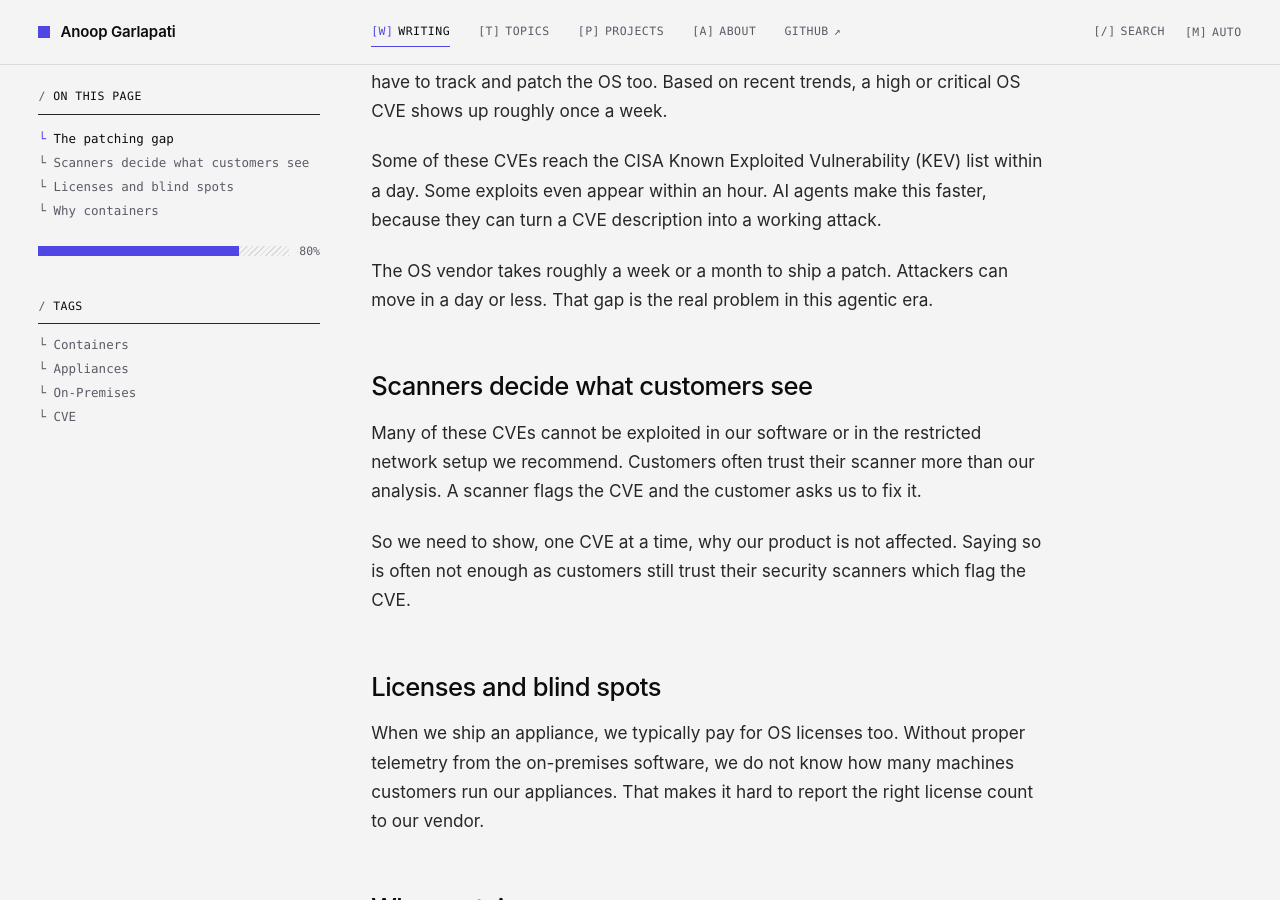
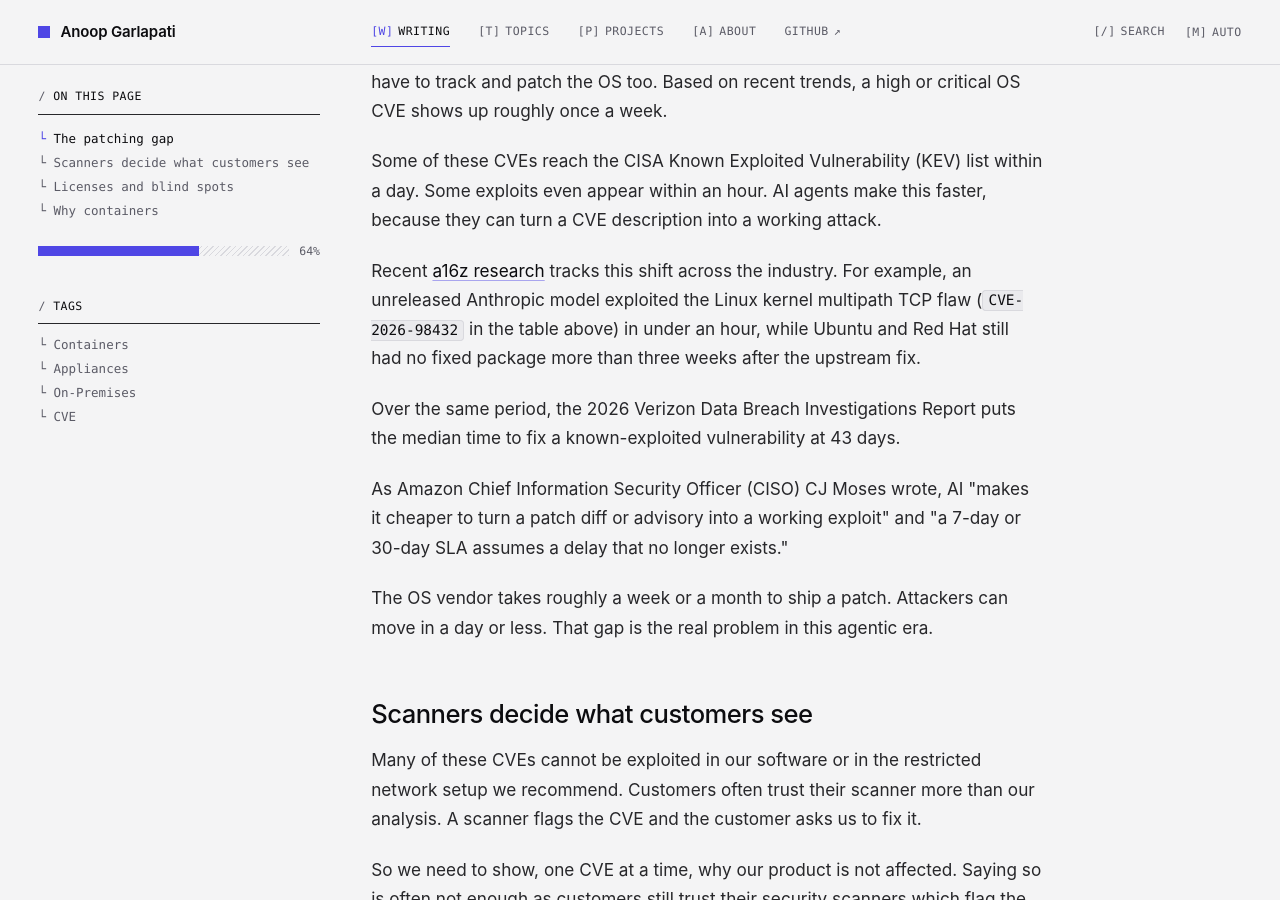
Before and after one commit to anoopgarlapati/anoopgarlapati.github.io, an MkDocs documentation site: the page built from docs/posts/2026-11-05-ship-containers-not-appliances-for-on-premises-software.md, in a window 1280 px wide and 900 px high, scrolled down 1255 px. Built offline with MkDocs 1.6.1, drawn with Linux system fonts in a browser that asks for light colours; some of the changed text lies outside the part shown.

Commit message:
post: update ship-containers-not-appliances-for-on-premises-software post with a16z insights

```diff
--- a/docs/posts/2026-11-05-ship-containers-not-appliances-for-on-premises-software.md
+++ b/docs/posts/2026-11-05-ship-containers-not-appliances-for-on-premises-software.md
@@ -2,6 +2,7 @@
 title: Why we should ship containers for on-premises software and not the appliances
 description: Operating system vendors take roughly a week to a month to ship a patch, while attackers can move in a day. Containers leave the OS and the host to the customer.
 date: 2026-11-05
+updated: 2026-11-06
 categories:
   - Architecture
 tags:
@@ -33,6 +34,12 @@ Appliances ship with an operating system, such as AlmaLinux. That means we have
 
 Some of these CVEs reach the CISA Known Exploited Vulnerability (KEV) list within a day. Some exploits even appear within an hour. AI agents make this faster, because they can turn a CVE description into a working attack.
 
+Recent [a16z research](https://www.a16z.news/p/the-exploit-was-the-bottleneck) tracks this shift across the industry. For example, an unreleased Anthropic model exploited the Linux kernel multipath TCP flaw (`CVE-2026-98432` in the table above) in under an hour, while Ubuntu and Red Hat still had no fixed package more than three weeks after the upstream fix.
+
+Over the same period, the 2026 Verizon Data Breach Investigations Report puts the median time to fix a known-exploited vulnerability at 43 days.
+
+As Amazon Chief Information Security Officer (CISO) CJ Moses wrote, AI "makes it cheaper to turn a patch diff or advisory into a working exploit" and "a 7-day or 30-day SLA assumes a delay that no longer exists."
+
 The OS vendor takes roughly a week or a month to ship a patch. Attackers can move in a day or less. That gap is the real problem in this agentic era.
 
 # Scanners decide what customers see
```
